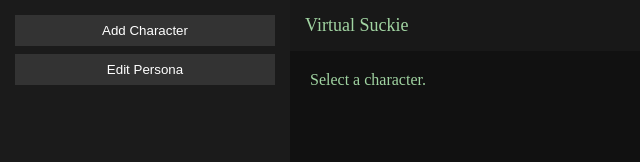
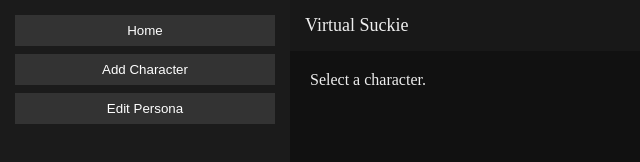
Before and after one commit to cofcaos/virtualsuckie.ai, a plain HTML site: page index.html in a window 1280 px wide. Shown: the whole page, without its empty margins (0-640 px from the left). Drawn offline with Linux system fonts and the light colour scheme; no server answers.

Commit message:
Update index.html

```diff
--- a/index.html
+++ b/index.html
@@ -4,7 +4,7 @@
 <meta charset="UTF-8">
 <title>Virtual Suckie</title>
 <style>
-body { background:#111; color:#a1d4a2; font-family:Lucida Handwriting; margin:0; display:flex; height:100vh; }
+body { background:#111; color:#eee; font-family:Lucida Handwriting; margin:0; display:flex; height:100vh; }
 #sidebar { width:260px; background:#1b1b1b; padding:15px; overflow-y:auto; }
 #content { flex:1; display:flex; flex-direction:column; }
 header { padding:15px; background:#181818; font-size:18px; }
@@ -24,6 +24,7 @@ input, textarea { background:#222; color:white; border:none; padding:8px; margin
 <body>
 
 <div id="sidebar">
+  <button onclick="showHome()">Home</button>
   <button onclick="showCharacterEditor()">Add Character</button>
   <button onclick="showPersonaEditor()">Edit Persona</button>
   <div id="characterList"></div>
@@ -89,7 +90,7 @@ async function addCharacter() {
   if (!name) return;
   characters.push({ name, desc, conversations: [] });
   await saveData();
-  loadData();
+  await loadData();
   showHome();
 }
 
@@ -165,6 +166,7 @@ async function sendMessage() {
 
   const convo = characters[currentCharacterIndex].conversations[currentConversationIndex];
   convo.messages.push({ role:"You", content:text });
+
   input.value="";
   openConversation(currentConversationIndex);
 
```
